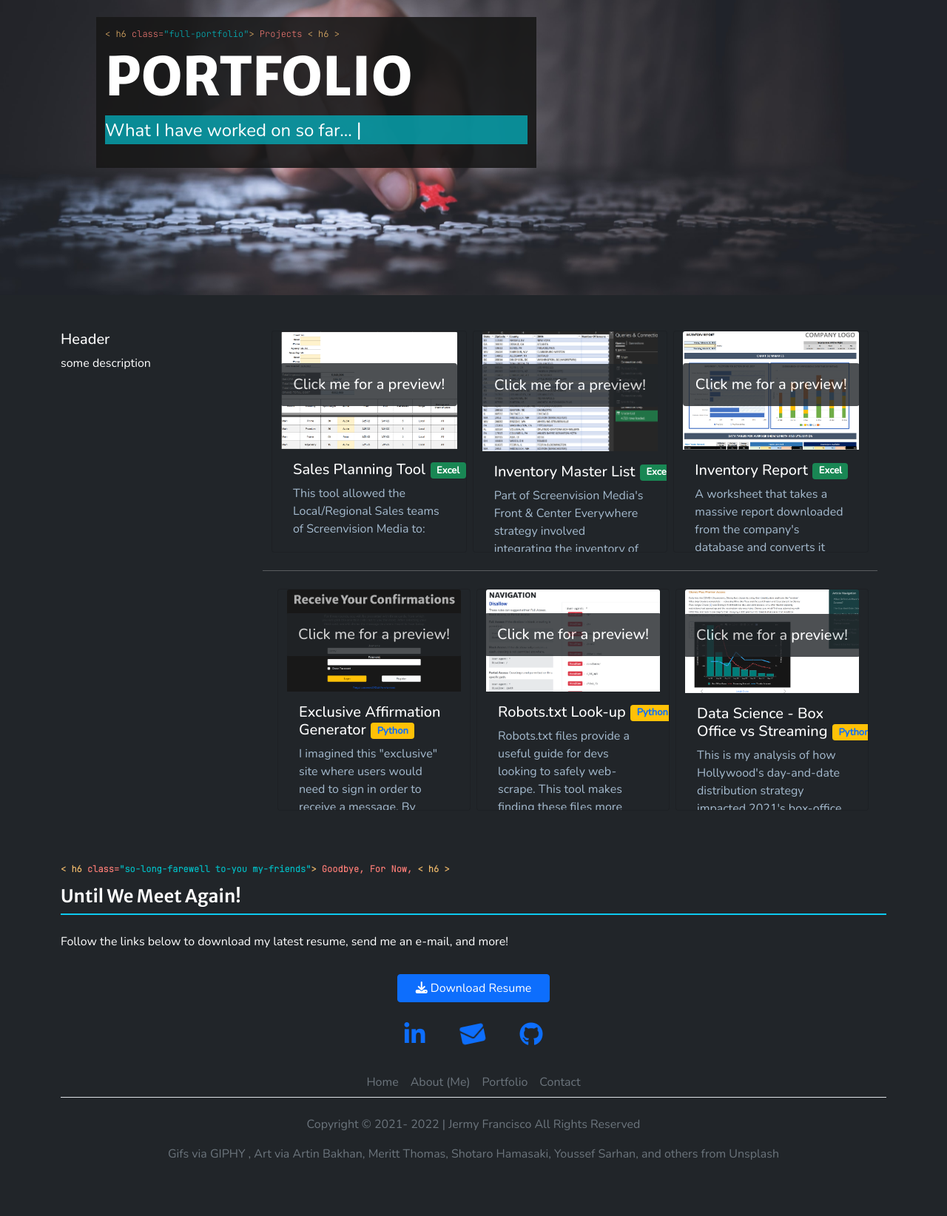
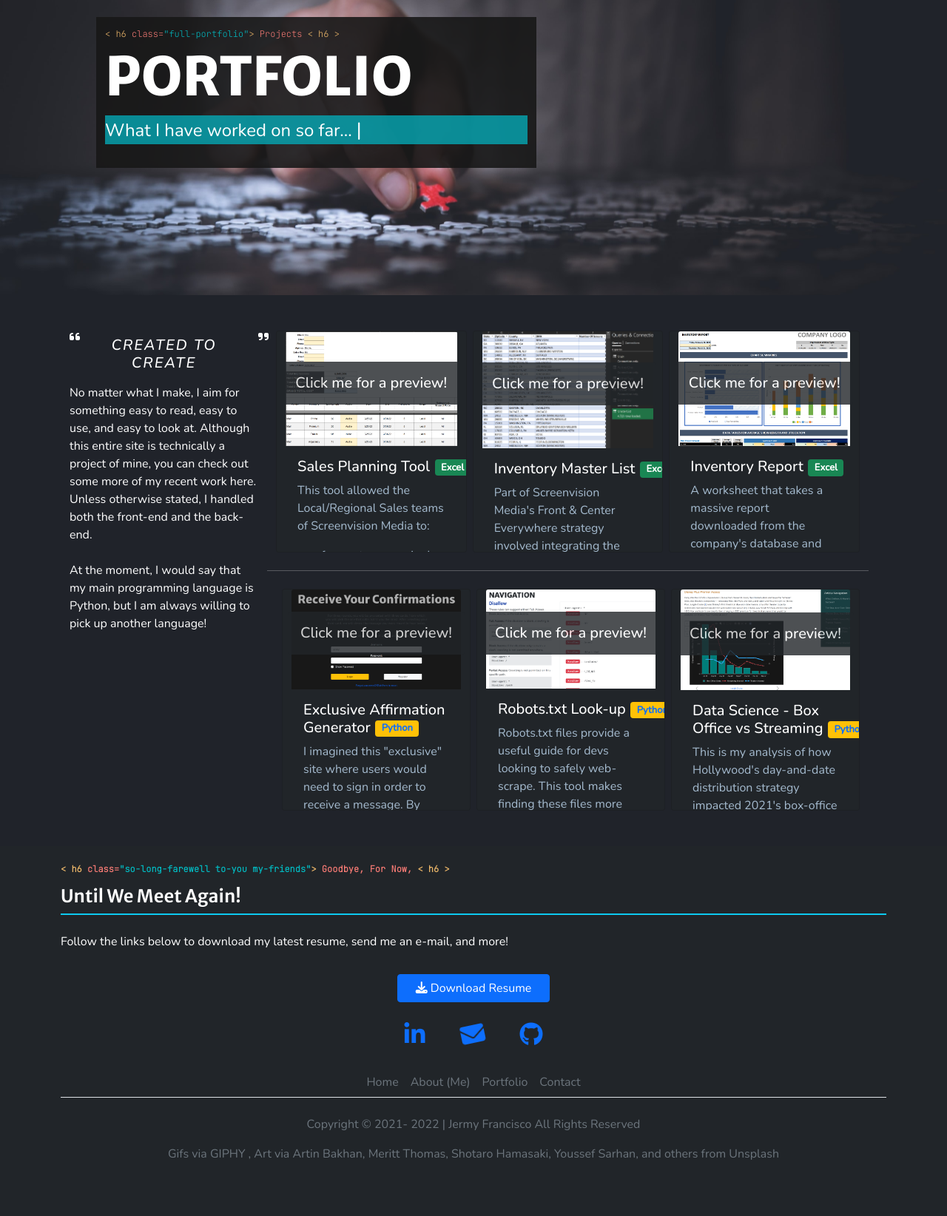
Before and after one commit to BinaryEgo/Portfolio, a Flask app: page /portfolio in a window 1280 px wide. Shown: the part 57-1701 px from the top of the page at 74% size. Run offline with Flask 2, Linux system fonts and the light colour scheme; parts of the project's set-up code (start-up, migrations or seed data) failed here and were passed over; some libraries are stand-ins or nearby versions.

Commit message:
updated projects.html:      added description updated robots_text.html:      print function updated index.html:      CTA scroll down updated css

```diff
--- a/application/routes.py
+++ b/application/routes.py
@@ -328,7 +328,10 @@
         except requests.exceptions.InvalidURL:
             flash('Valid Urls must start with "https://" or "http://"')
             return redirect(url_for('show_robots_txt'))
-        return render_template('robots_text.html', website=website, robots_txt=robots_txt)
+        return render_template('robots_text.html',
+                               website=website,
+                               robots_txt=robots_txt,
+                               )
 
     return render_template('robots_text.html', form=form)
 
--- a/application/static/assets/styles.css
+++ b/application/static/assets/styles.css
@@ -35,6 +35,14 @@
 /* ------- Id's ------- */
 #spinner {
     display: none;
+}
+
+#down-arrow {
+    color: white;
+    position: absolute;
+    top: 90vh;
+    left: 48%;
+    opacity: 0.3;
 }
 
 /* ------- Classes ------- */
@@ -209,7 +217,7 @@
 }
 
 .portfolio-bg {
-    background-color: #212529;
+    background-color: #20232A;
 }
 
 .portfolio-button {
@@ -219,6 +227,10 @@
     background-color: #212529;
     max-height: 300px;
     overflow: hidden;
+}
+
+.portfolio-header {
+    letter-spacing: 2px;
 }
 
 .portfolio-title {
@@ -417,6 +429,11 @@
         font-size:42px;
     }
 
+    /* ID */
+    #down-arrow{
+        display:none;
+    }
+
     /* Classes */
     .bg-image{
         height:75vh;
@@ -443,6 +460,11 @@
         font-size:36px;
     }
 
+    /* ID */
+    #down-arrow{
+        display:none;
+    }
+
     /* Classes */
     .tarot-card{
         width: 100px;
--- a/application/templates/projects.html
+++ b/application/templates/projects.html
@@ -31,11 +31,22 @@
 <!-- Portfolio -->
 <body class="portfolio-bg night-mode">
 <div class="container my-4 py-4">
-    <div class="row">
+    <div class="row mx-auto">
         <!-- Description -->
         <div class="col-md-3 text-md-start text-center">
-            <h5>Header</h5>
-            <p>some description</p>
+            <div class="row">
+                <i class="col-1 fa-solid fa-quote-left"></i>
+                <h5 class="col portfolio-header py-2 text-center"><i>CREATED TO CREATE</i></h5>
+                <i class="col-1 fa-solid fa-quote-right"></i>
+            </div>
+            <p>
+                No matter what I make, I aim for something easy to read, easy to use, and easy to look at.
+                Although this entire site is technically a project of mine, you can check out some more of my recent
+                work here. Unless otherwise stated, I handled both the front-end and the back-end.
+                <br><br>
+                At the moment, I would say that my main programming language is Python, but I am always willing to
+                pick up another language!
+            </p>
         </div>
 
         <!-- Cards -->
@@ -235,7 +246,8 @@
                                 <br><br>
                                 Once given a valid url, the site will display a "beautified" version of
                                 the
-                                url's robot.txt and a "how-to-read" guide.
+                                url's robot.txt and a "how-to-read" guide. Users can also print or save
+                                as pdf.
                             </p>
                             <a href="{{ url_for('show_robots_txt') }}" class="btn btn-warning mt-2">
                                 Take Me To It!</a>
```
Also changed, not shown: application/templates/index.html (+6 -1 lines), application/templates/robots_text.html (+17 -2 lines), application/project_modules/http_cache.sqlite, http_cache.sqlite.
